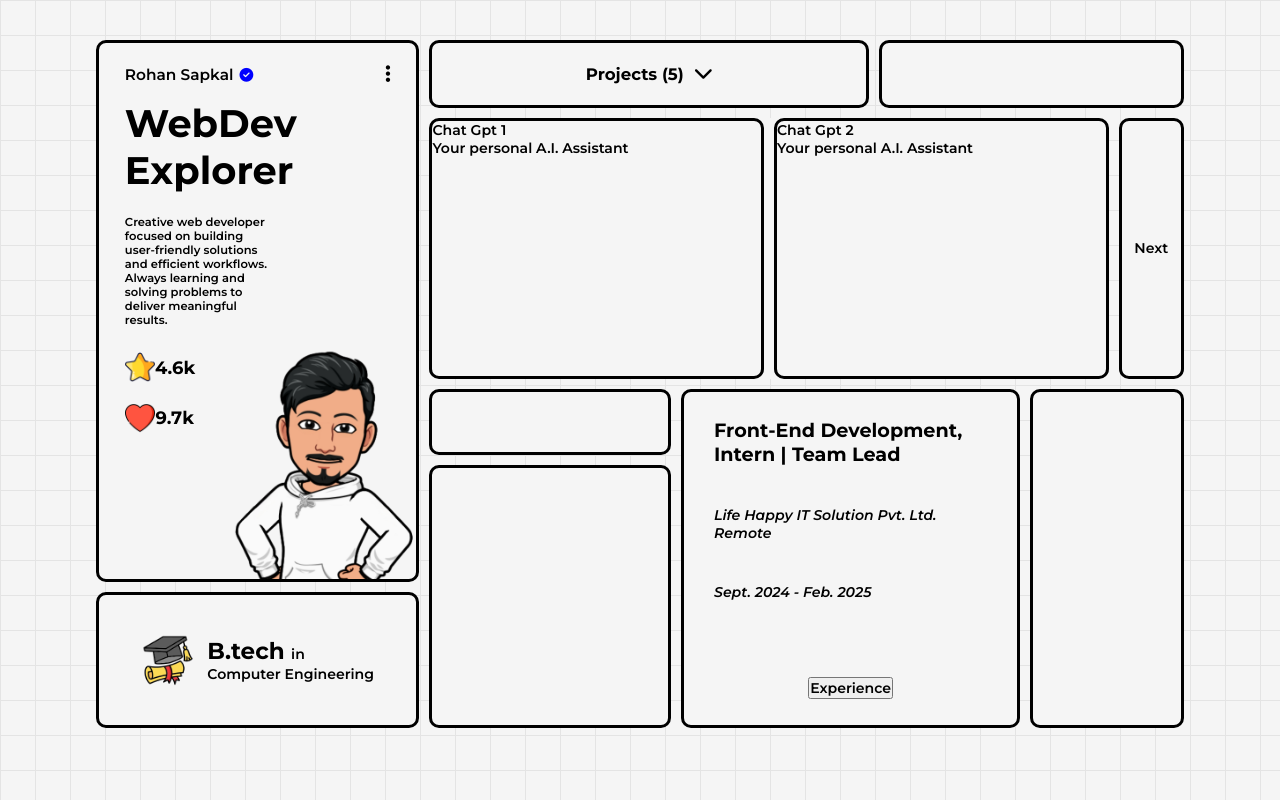
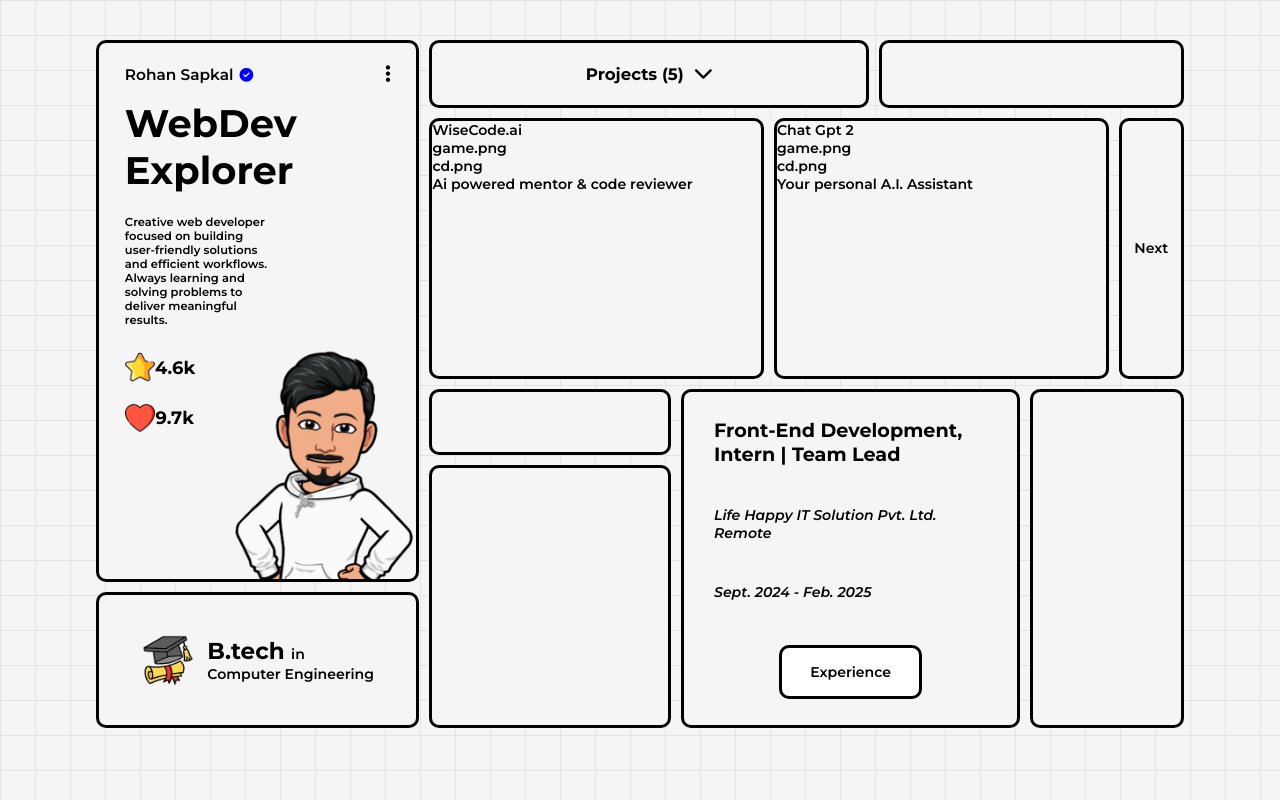
Before and after one commit to rohansapkal7/Portfolio_2.0, a React (Vite) app: page / in a window 1280 px wide. Built offline with nearby package versions, Linux system fonts and the light colour scheme.

Commit message:
[changes] Project_card.jsx

```diff
--- a/src/CSS/desktop.css
+++ b/src/CSS/desktop.css
@@ -66,6 +66,10 @@ body{
     position: relative;
     overflow: hidden;
     padding: 0 8%;
+}
+
+.intro-section:hover{
+    background-color: rgb(255, 250, 149)
 }
 
 .username-holder{
@@ -321,6 +325,19 @@ body{
     font-weight: 700;
 }
 
+.experience-container button{
+    all: unset;
+    border: 3px solid black;
+    width: 50%;
+    text-align: center;
+    height: 17%;
+    border-radius: 10px;
+    background-color: white;
+}
+
+.experience-container:hover{
+    background-color: rgb(255, 197, 149);
+}
 
 .extras-container{
     flex-grow: 1;
--- a/src/components/experience_data.js
+++ b/src/components/experience_data.js
@@ -6,25 +6,7 @@ const experience_data = [
         duration: "Sept. 2024 - Feb. 2025"
     },
     {
-        role: "Gen AI Development, Intern 1",
-        company: "Phoenixgen Systems Pvt. Ltd.",
-        mode: "Remote",
-        duration: "Dec. 2023 - June. 2024"
-    },
-    {
-        role: "Gen AI Development, Intern 2",
-        company: "Phoenixgen Systems Pvt. Ltd.",
-        mode: "Remote",
-        duration: "Dec. 2023 - June. 2024"
-    },
-    {
-        role: "Gen AI Development, Intern 3",
-        company: "Phoenixgen Systems Pvt. Ltd.",
-        mode: "Remote",
-        duration: "Dec. 2023 - June. 2024"
-    },
-    {
-        role: "Gen AI Development, Intern 4",
+        role: "Gen AI Development, Intern",
         company: "Phoenixgen Systems Pvt. Ltd.",
         mode: "Remote",
         duration: "Dec. 2023 - June. 2024"
--- a/src/components/grid_items/Exp_container.jsx
+++ b/src/components/grid_items/Exp_container.jsx
@@ -1,6 +1,6 @@
 import experience_data from "../experience_data"
 import Experience from "./Experience"
-import { useState,useRef } from "react"
+import { useState,useRef, useEffect } from "react"
 
 export default function Exp_container() {
 
@@ -10,23 +10,29 @@ export default function Exp_container() {
     const [count, setCount] = useState(0);
     const [buttonText, setButtonText] = useState('Experience');
 
-    function handleExpCard(){
-        setCount(prev=>prev+1)
-        console.log(count);
+    function handleClick(){
+       if(scrollToLeft){
+        expHolderRef.current.scrollLeft += 300
+       }else{
+        expHolderRef.current.scrollLeft -= 300
+       }
 
-        if(count===experience_data.length-2){
-            setCount(0);
-            setScrollToLeft(prev=> !prev);
-            console.log(scrollToLeft);
+       var index = count;
+       index++;
+
+       if(index===experience_data.length-1){
+        setCount(0);
+
+        if(buttonText==='Previous'){
+            setButtonText('Next')
+        }else{
+            setButtonText('Previous')
         }
 
-
-
-        if(scrollToLeft){
-            expHolderRef.current.scrollLeft += 300
-        }else{
-            expHolderRef.current.scrollLeft -= 300
-        }
+        setScrollToLeft(prev=>!prev)
+       }else{
+        setCount(index)
+       }
     }
 
     return(
@@ -43,7 +49,7 @@ export default function Exp_container() {
                     })
                 }
             </div>
-            <button onClick={handleExpCard}>{buttonText}</button>
+            <button onClick={handleClick}>{buttonText}</button>
         </div>
     )
 }
--- a/src/components/grid_items/Project_card.jsx
+++ b/src/components/grid_items/Project_card.jsx
@@ -6,7 +6,13 @@ function Project_card({data}) {
         <div className="project-header">
           <p className="project-title" id='PT'>{data.project_title}</p>
           <div className="projects-icons">
-
+            {
+              data.project_icons.map((e)=>{
+                return(
+                  <p>{e}</p>
+                )
+              })
+            }
           </div>
         </div>
 
--- a/src/components/grid_items/Project_tab.jsx
+++ b/src/components/grid_items/Project_tab.jsx
@@ -4,7 +4,7 @@ import Project_card from "./Project_card";
 
 export default function Project_tab (){
     const total_projects = projects_data.length
-    const atom = {project_tittle:"Pokemon"}
+
     return(
         <div className="project-tab">
             <div className="project-tab-header">
--- a/src/components/projects_data.js
+++ b/src/components/projects_data.js
@@ -1,7 +1,7 @@
 const projects_data = [
     {
-        project_title : 'Chat Gpt 1',
-        project_subtitle : 'Your personal A.I. Assistant',
+        project_title : 'WiseCode.ai',
+        project_subtitle : 'Ai powered mentor & code reviewer',
         project_icons : ['game.png','cd.png'],
         project_desc : 'project1 fdfdfd dsfsdfdsfsd fsdfsdfdsf ds fsdfdsfds f d gdfgfd g dfgdfgdf ',
         tech_used : ['React js','Mongo DB', 'Node js']
```
